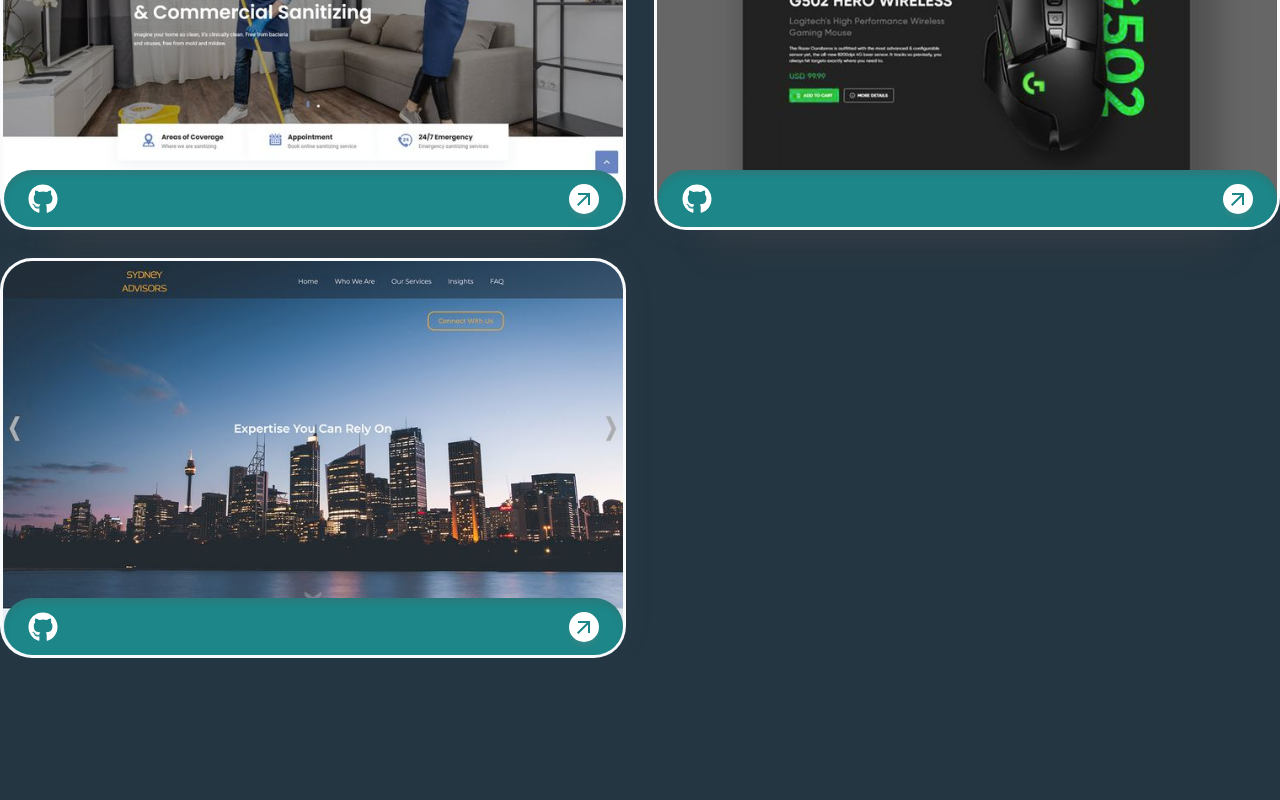
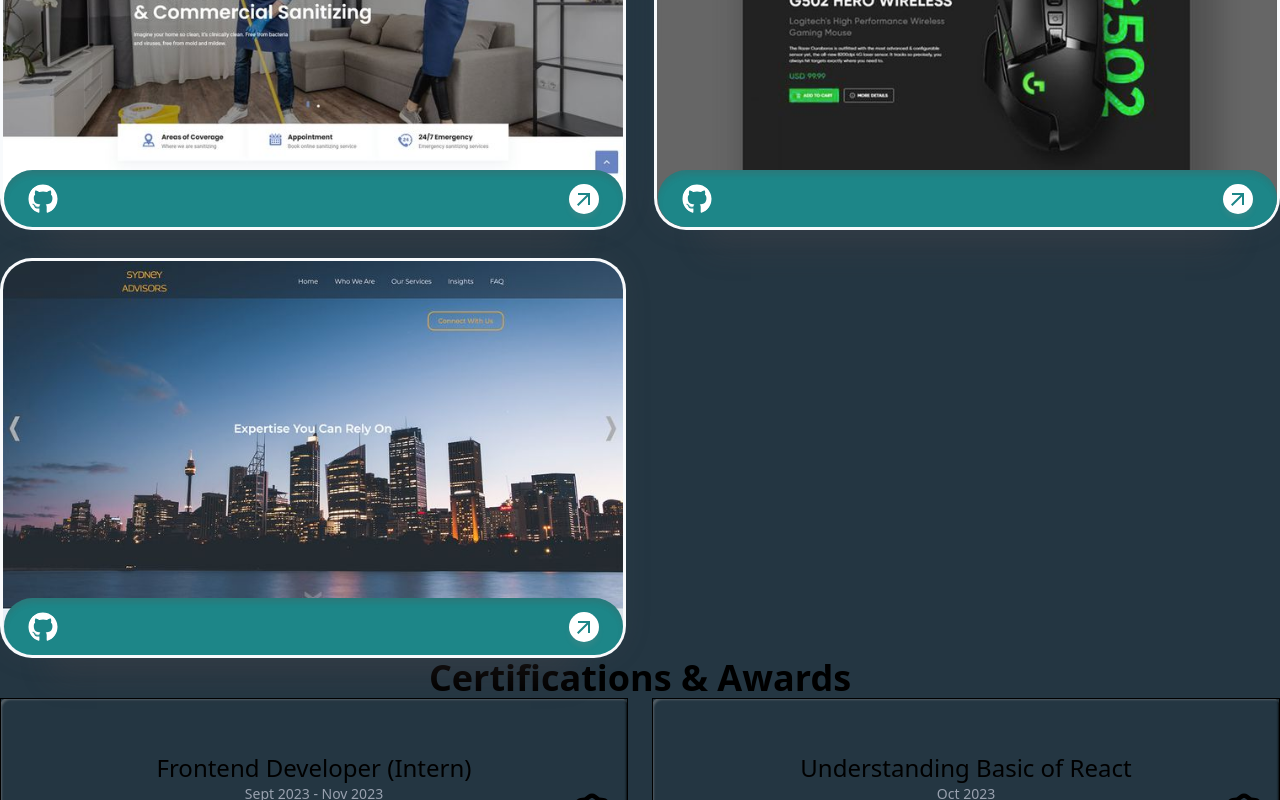
Before and after one commit to hassanawan2211/ali-hassan-portfolio, a React (Vite) app: page / in a window 1280 px wide. Shown: the part 2987-3787 px from the top of the page. Before the commit the page ends 3645 px from the top, so only its background shows below. Built offline with nearby package versions, Linux system fonts and the light colour scheme.

Commit message:
design certifications section

```diff
--- a/src/App.tsx
+++ b/src/App.tsx
@@ -6,6 +6,7 @@
 import Skills from "./components/Skills";
 import Services from "./components/Services";
 import Projects from "./components/Projects";
+import Certifications from "./components/Certifications";
 
 const App: React.FC = () => {
   return (
@@ -16,8 +17,9 @@
         <Introduction />
         <Experience />
         <Skills />
-        <Services/>
-        <Projects/>
+        <Services />
+        <Projects />
+        <Certifications />
       </main>
     </div>
   );
--- /dev/null
+++ b/src/components/Certifications.tsx
@@ -0,0 +1,73 @@
+import React from "react";
+import { motion } from "framer-motion";
+
+import AllIcons from "./AllIcons";
+
+type certifitcateInterface = {
+  title: string;
+  logo: string;
+  institution: string;
+  graduationDate: string;
+};
+
+const certificates: certifitcateInterface[] = [
+  {
+    title: "Frontend Developer (Intern)",
+    logo: "PF",
+    institution: "Programmres Force",
+    graduationDate: "Sept 2023 - Nov 2023",
+  },
+  {
+    title: "Understanding Basic of React",
+    logo: "10P",
+    institution: "10Pearls University",
+    graduationDate: "Oct 2023",
+  },
+  {
+    title: "Fundamentals of C#",
+    logo: "10P",
+    institution: "10Pearls University",
+    graduationDate: "Oct 2023",
+  },
+
+  {
+    title: "MERN Stack Bootcamp",
+    logo: "KS",
+    institution: "Knowledge Streams",
+    graduationDate: "June 2023 - Sept 2023",
+  },
+];
+
+const Certifications: React.FC = () => {
+  return (
+    <motion.section
+      id="education"
+      initial={{ opacity: 0, y: 50 }}
+      animate={{ opacity: 1, y: 0 }}
+      transition={{ duration: 0.6 }}
+      className="bg-mainColor py-12 px-6 md:px-12 lg:px-24"
+    >
+      <h2 className="text-3xl md:text-4xl font-bold text-lightWhite mb-8 text-center">
+        Certifications & Awards
+      </h2>
+      <div className="main-box grid grid-cols-1 md:grid-cols-2 gap-6">
+        {certificates.map((certificate, index) => (
+          <div className="p-6 rounded-lg shadow text-lightWhite" key={index}>
+            <div className="border border-primaryColor p-4 relative h-40 flex flex-col items-center justify-center ">
+              <div className="absolute bottom-0 right-0 text-primaryColor">
+                <AllIcons name="certificate" size={70} />
+              </div>
+              <div className="text-2xl">{certificate.title}</div>
+              <div className="text-sm text-gray-400 pt-2">{certificate.graduationDate}</div>
+              <div className="absolute -bottom-3 px-1 left-1/2 -translate-x-1/2 text-lg text-gray-400 italic bg-mainColor">
+                {certificate.institution}
+              </div>
+            </div>
+          </div>
+        ))}
+      </div>
+    </motion.section>
+  );
+};
+
+export default Certifications;
```
